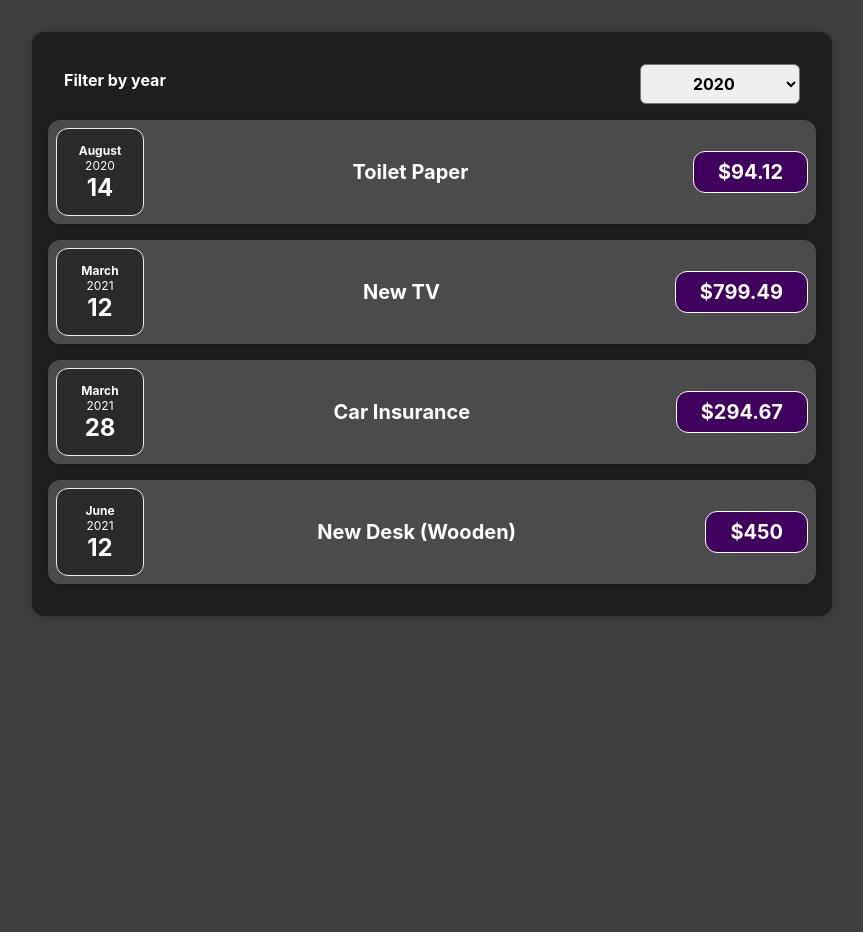
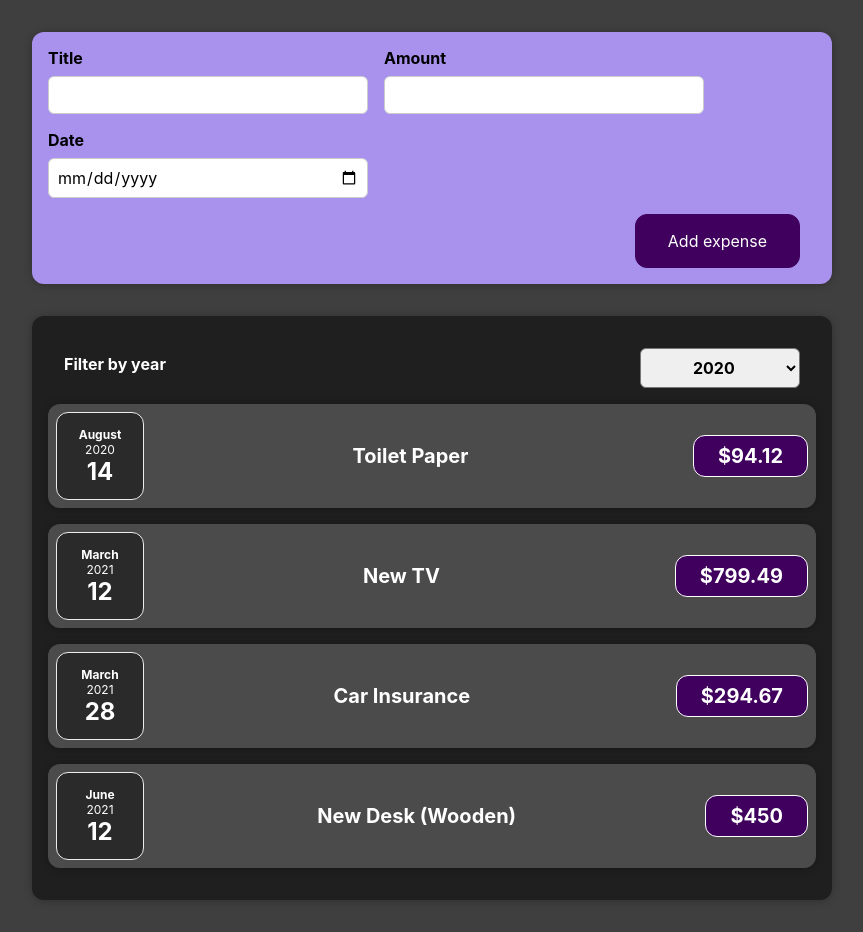
Before and after one commit to yash1rj/expense-tracker, a React (Create React App) app: page / in a window 1280 px wide. Shown: the whole page, without its empty margins (208-1071 px from the left). Before the commit the page ends 800 px from the top, so only its background shows below. Built offline with nearby package versions, Linux system fonts and the light colour scheme.

Commit message:
Update App.js
-new expense adding component rendered
-adding new expense to all expenses and showing it with expenseitems

```diff
--- a/src/App.js
+++ b/src/App.js
@@ -1,9 +1,9 @@
+import React, { useState } from 'react';
 import './App.css';
 import ExpenseItems from './components/ExpenseItems/ExpenseItems';
+import NewExpense from './components/NewExpense/NewExpense';
 
-const App = () => {
-
-  const expenses = [
+const DUMMY_EXPENSES = [
   {
     id: 'e1',
     title: 'Toilet Paper',
@@ -25,8 +25,19 @@ const App = () => {
   },
 ];
 
+const App = () => {
+
+  const [expenses, setExpenses] = useState(DUMMY_EXPENSES);
+
+  const addNewExpenseHandler = (newExpense) => {
+    setExpenses((prevExpense) => {
+      return [newExpense, ...prevExpense];
+    });
+  };
+
   return (
     <div className="App">
+      <NewExpense onGetNewExpense={addNewExpenseHandler} />
       <ExpenseItems items={expenses} />
     </div>
   );
```
Lines whose indentation alone changed are shown as unchanged.
